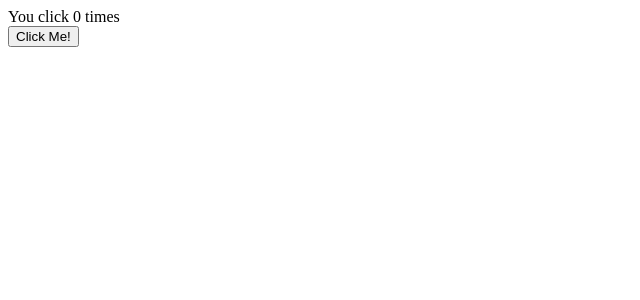
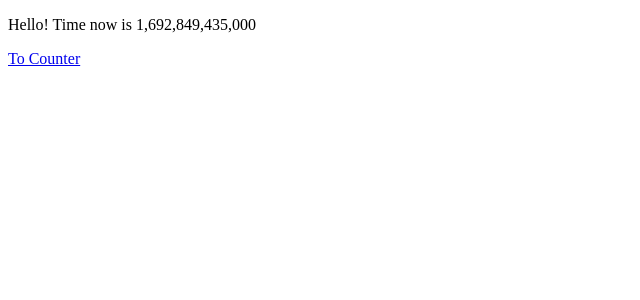
Before and after one commit to KiritoKing/ssr-demo, a React app: page / in a window 1280 px wide. Shown: the top 300 px of the page, without its empty margins (0-640 px from the left). Built offline with nearby package versions, Linux system fonts and the light colour scheme; the HTML template or start-up script is replaced by a standard one.

Commit message:
feat: 完成路由demo

```diff
--- a/package.json
+++ b/package.json
@@ -22,8 +22,12 @@
   },
   "dependencies": {
     "express": "^4.18.2",
+    "localforage": "^1.10.0",
+    "match-sorter": "^6.3.1",
     "react": "^18.2.0",
-    "react-dom": "^18.2.0"
+    "react-dom": "^18.2.0",
+    "react-router-dom": "^6.15.0",
+    "sort-by": "^1.2.0"
   },
   "packageManager": "pnpm@8.6.12"
 }
--- a/src/components/App.js
+++ b/src/components/App.js
@@ -1,21 +1,12 @@
-import React, { useState } from "react";
+import React from "react";
+import { AppRouter } from "./Routes";
+import { BrowserRouter } from "react-router-dom";
 
 const App = () => {
-  const [count, setCount] = useState(0);
   return (
-    <div>
-      <div>You click {count} times</div>
-      <button
-        onClick={() => {
-          setCount((prev) => {
-            console.log(prev);
-            return ++prev;
-          });
-        }}
-      >
-        Click Me!
-      </button>
-    </div>
+    <BrowserRouter>
+      <AppRouter />
+    </BrowserRouter>
   );
 };
 
--- /dev/null
+++ b/src/components/Counter.js
@@ -0,0 +1,24 @@
+import React, { useState } from "react";
+import { Link } from "react-router-dom";
+
+const Counter = () => {
+  const [count, setCount] = useState(0);
+  return (
+    <div>
+      <div>You click {count} times</div>
+      <button
+        onClick={() => {
+          setCount((prev) => {
+            console.log(prev);
+            return ++prev;
+          });
+        }}
+      >
+        Click Me!
+      </button>
+      <Link to="/">Back</Link>
+    </div>
+  );
+};
+
+export default Counter;
--- /dev/null
+++ b/src/components/Greeting.js
@@ -0,0 +1,13 @@
+import React from "react";
+import { Link } from "react-router-dom";
+
+const Greeting = () => {
+  return (
+    <div>
+      <p>Hello! Time now is {Date.now().toLocaleString()}</p>
+      <Link to="/counter">To Counter</Link>
+    </div>
+  );
+};
+
+export default Greeting;
--- /dev/null
+++ b/src/components/Routes.js
@@ -0,0 +1,14 @@
+import React from "react";
+import { Route } from "react-router-dom";
+import Greeting from "./Greeting";
+import Counter from "./Counter";
+import { Routes } from "react-router-dom";
+
+const AppRouter = () => (
+  <Routes>
+    <Route path="/" element={<Greeting />}></Route>
+    <Route path="/counter" element={<Counter />}></Route>
+  </Routes>
+);
+
+export { AppRouter };
```
Also changed, not shown: src/server/index.js (+9 -3 lines), 1 other file (tests, documents, lock files or other folders).
